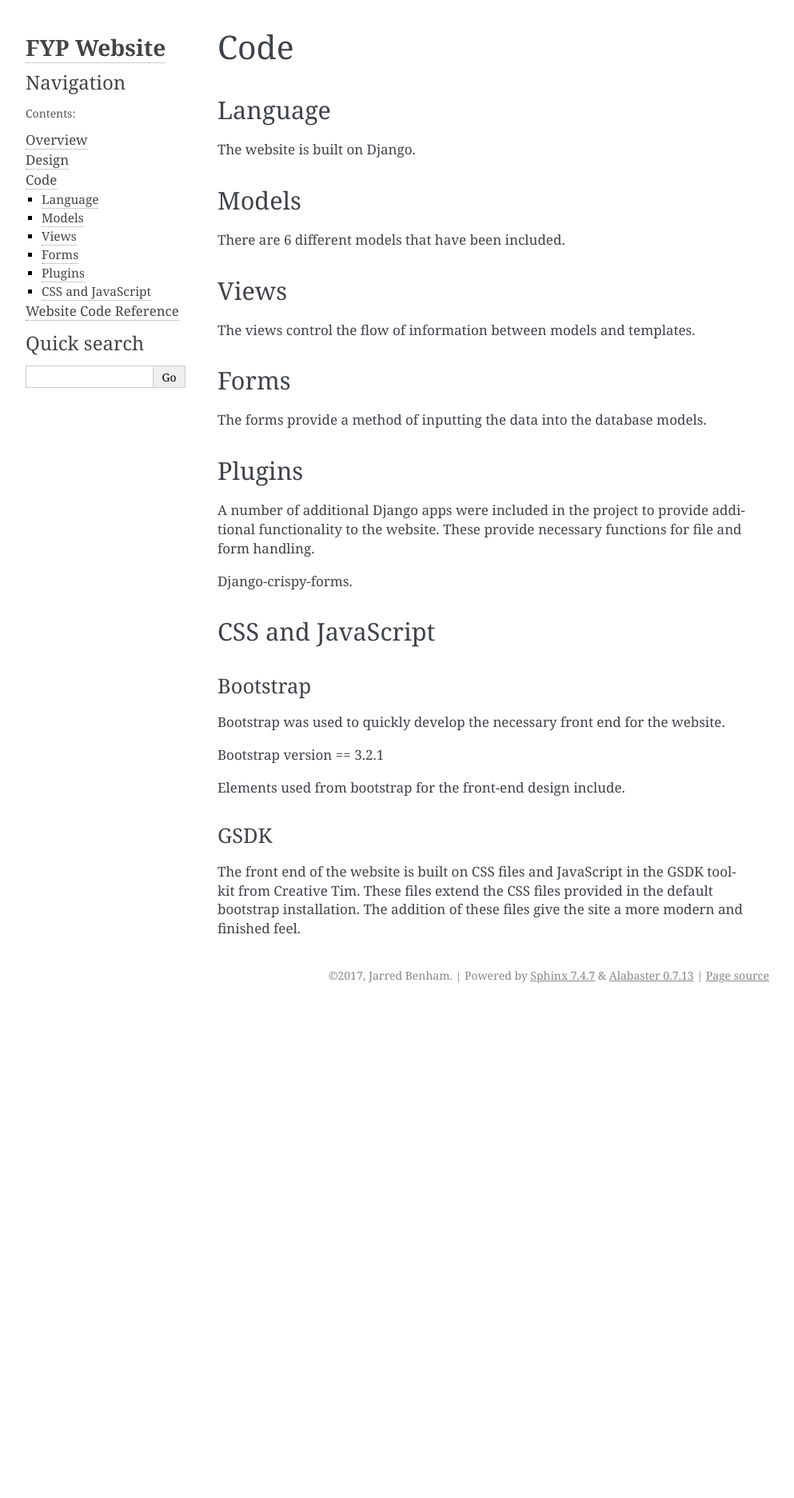
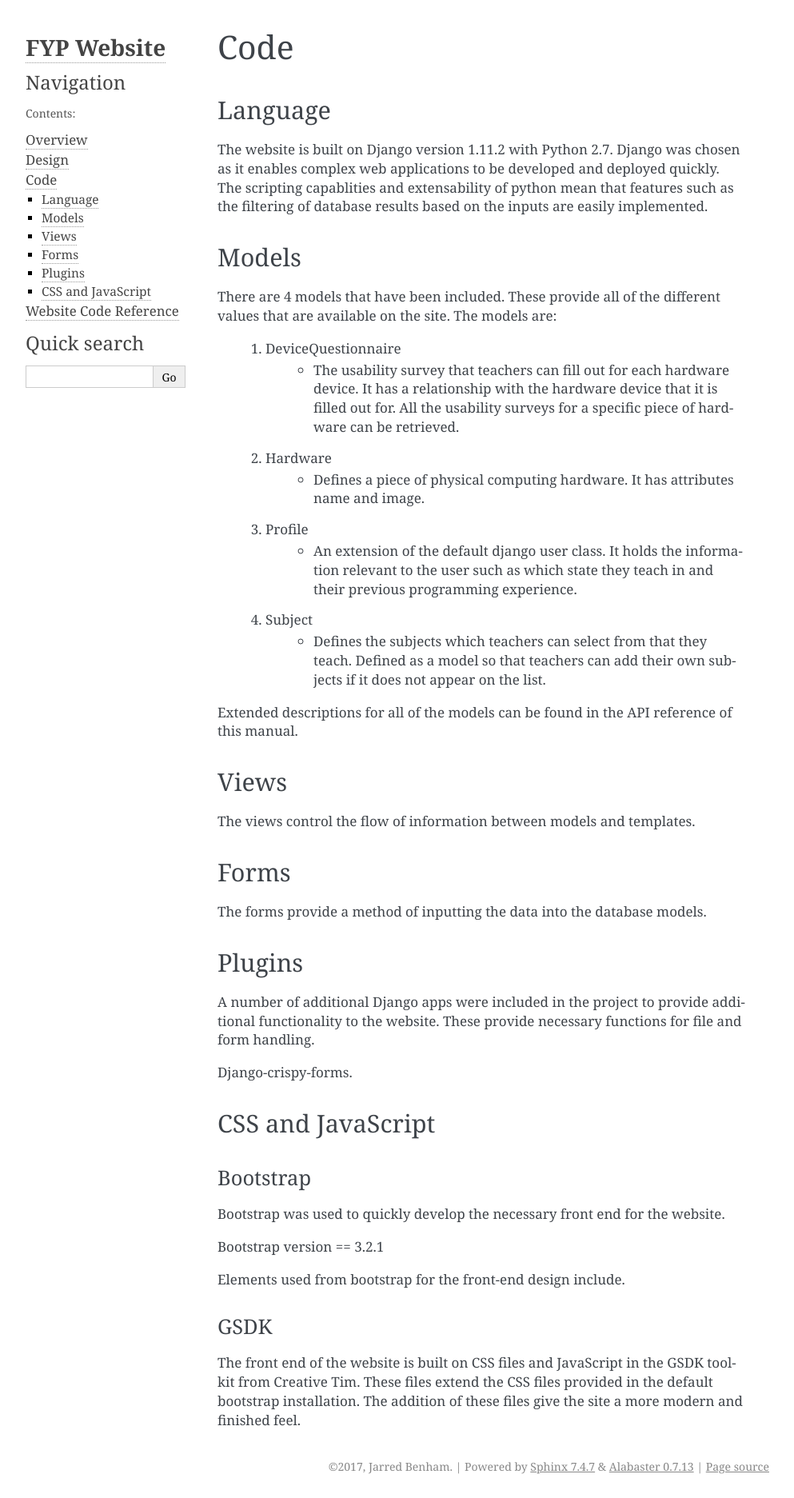
Before and after one commit to JMBenham/FYP-Website, a Sphinx documentation site: the page built from docs/documentation/code.rst, in a window 1280 px wide. Shown: the whole page at 80% size, without its empty margins (148-1141 px from the left). Built offline with Sphinx 7.4.7, drawn with Linux system fonts in a browser that asks for light colours; before the commit the page ends 1259 px from its top, so only the background shows below that.

Commit message:
Updated documentation.

```diff
--- a/docs/documentation/code.rst
+++ b/docs/documentation/code.rst
@@ -4,12 +4,26 @@ Code
 Language
 --------
 
-The website is built on Django.
+The website is built on Django version 1.11.2 with Python 2.7. Django was chosen as it enables complex web applications
+to be developed and deployed quickly. The scripting capablities and extensability of python mean that features such as
+the filtering of database results based on the inputs are easily implemented.
 
 Models
 ------
 
-There are 6 different models that have been included.
+There are 4 models that have been included. These provide all of the different values that are available on
+the site. The models are:
+
+    #. DeviceQuestionnaire
+        * The usability survey that teachers can fill out for each hardware device. It has a relationship with the hardware device that it is filled out for. All the usability surveys for a specific piece of hardware can be retrieved.
+    #. Hardware
+        * Defines a piece of physical computing hardware. It has attributes name and image.
+    #. Profile
+        * An extension of the default django user class. It holds the information relevant to the user such as which state they teach in and their previous programming experience.
+    #. Subject
+        * Defines the subjects which teachers can select from that they teach. Defined as a model so that teachers can add their own subjects if it does not appear on the list.
+
+Extended descriptions for all of the models can be found in the API reference of this manual.
 
 Views
 -----
--- a/docs/modules/website.rst
+++ b/docs/modules/website.rst
@@ -5,7 +5,6 @@ Subpackages
 -----------
 
 .. toctree::
-
     website.templatetags
 
 Admin
```
Also changed, not shown: docs/documentation/design.rst (+13 -2 lines), docs/index.rst (line endings or trailing spaces).
